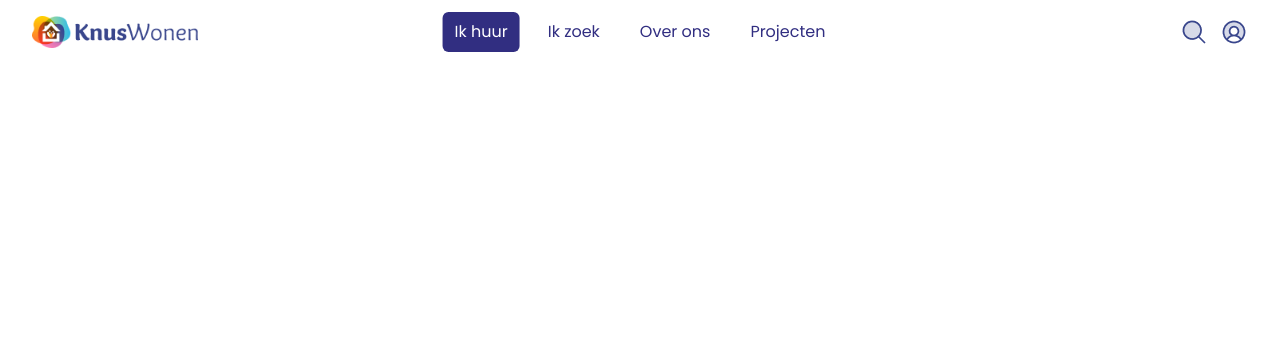
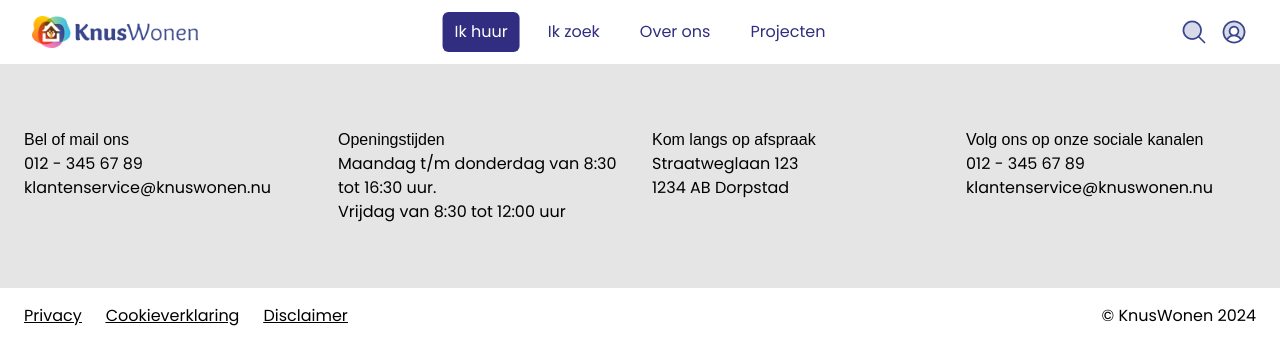
Before and after one commit to keithzano/knuswonen, a Next.js app: page / in a window 1280 px wide. Shown: the top 364 px of the page. Built offline with nearby package versions, Linux system fonts and the light colour scheme; a web font is replaced by a local one.

Commit message:
adds footer

```diff
--- a/src/app/components/Footer.tsx
+++ b/src/app/components/Footer.tsx
@@ -0,0 +1,66 @@
+import React from 'react';
+
+// Footer component
+export const Footer: React.FC = () => {
+  return (
+    <section className="w-full overflow-hidden">
+      {/* Top section with contact details and social media links */}
+      <div className="bg-neutral-200 w-full">
+        <div className="container mx-auto grid grid-cols-2 md:grid-cols-4 p-6 md:py-16 gap-6">
+          {/* Contact information */}
+          <div>
+            <h3>Bel of mail ons</h3>
+            <p>
+              012 - 345 67 89
+              <br />
+              klantenservice@knuswonen.nu
+            </p>
+          </div>
+
+          {/* Opening hours */}
+          <div>
+            <h3>Openingstijden</h3>
+            <p>
+              Maandag t/m donderdag van 8:30 tot 16:30 uur.
+              <br />
+              Vrijdag van 8:30 tot 12:00 uur
+            </p>
+          </div>
+
+          {/* Address information */}
+          <div>
+            <h3>Kom langs op afspraak</h3>
+            <p>
+              Straatweglaan 123
+              <br />
+              1234 AB Dorpstad
+            </p>
+          </div>
+
+          {/* Social media and additional contact */}
+          <div>
+            <h3>Volg ons op onze sociale kanalen</h3>
+            <p>
+              012 - 345 67 89
+              <br />
+              klantenservice@knuswonen.nu
+            </p>
+          </div>
+        </div>
+      </div>
+
+      {/* Bottom section with privacy links and copyright */}
+      <div className="flex flex-row bg-white px-6 py-4 container mx-auto justify-between">
+        {/* Privacy, Cookie Policy, and Disclaimer links */}
+        <div className="space-x-6 underline">
+          <a href="#">Privacy</a>
+          <a href="#">Cookieverklaring</a>
+          <a href="#">Disclaimer</a>
+        </div>
+
+        {/* Copyright notice */}
+        <p>© KnusWonen 2024</p>
+      </div>
+    </section>
+  );
+};
--- a/src/app/layout.tsx
+++ b/src/app/layout.tsx
@@ -2,6 +2,7 @@ import type { Metadata } from "next";
 import { Overlock, Poppins } from "next/font/google";
 import "./globals.css";
 import { Navbar } from "./components/Navbar";
+import { Footer } from "./components/Footer";
 
 
 const overlock = Overlock({
@@ -31,6 +32,7 @@ export default function RootLayout({
       <body className={`${overlock.variable} ${poppins.variable}`}>
         <Navbar/>
         {children}
+        <Footer/>
       </body>
     </html>
   );
```
